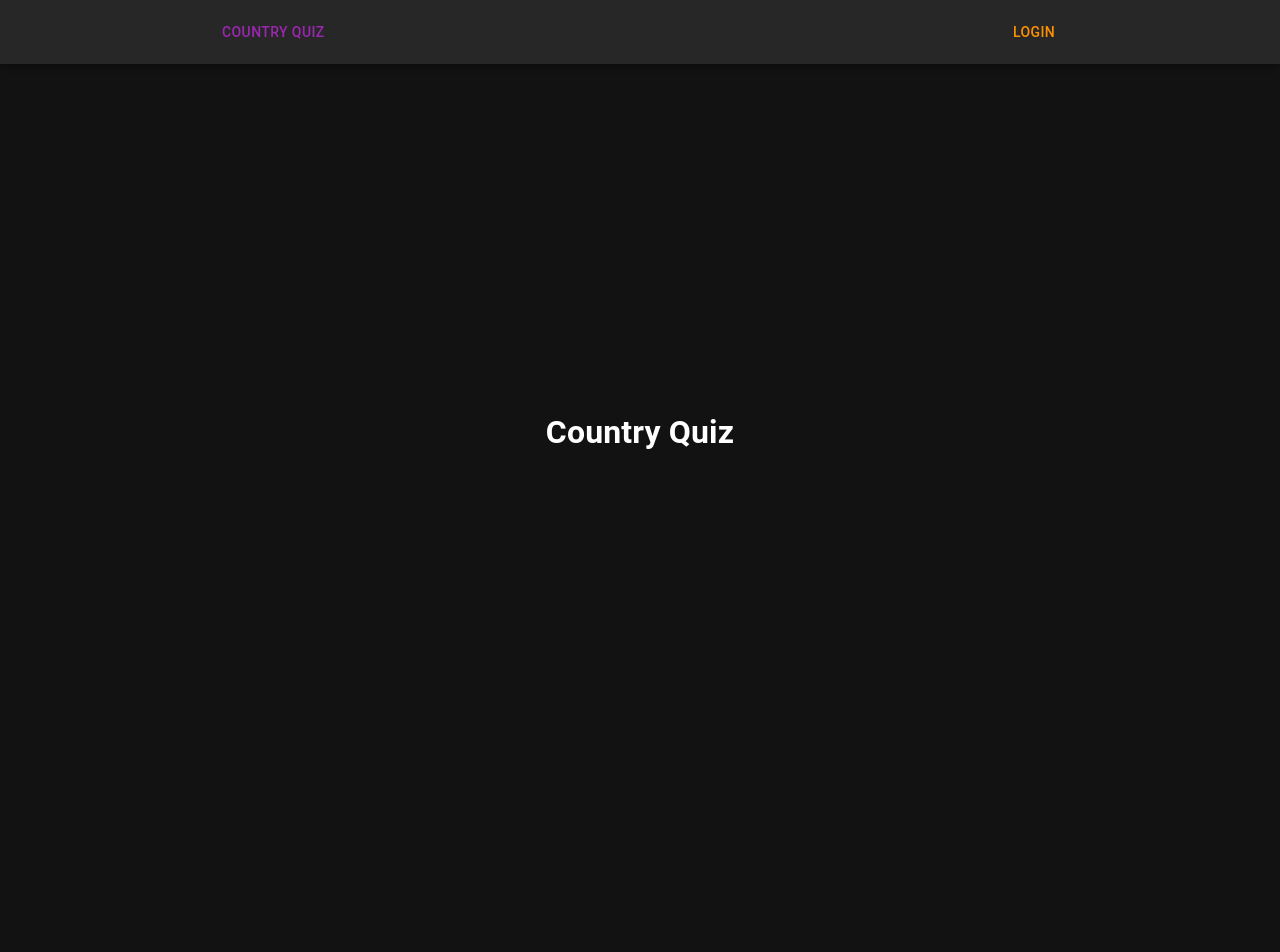
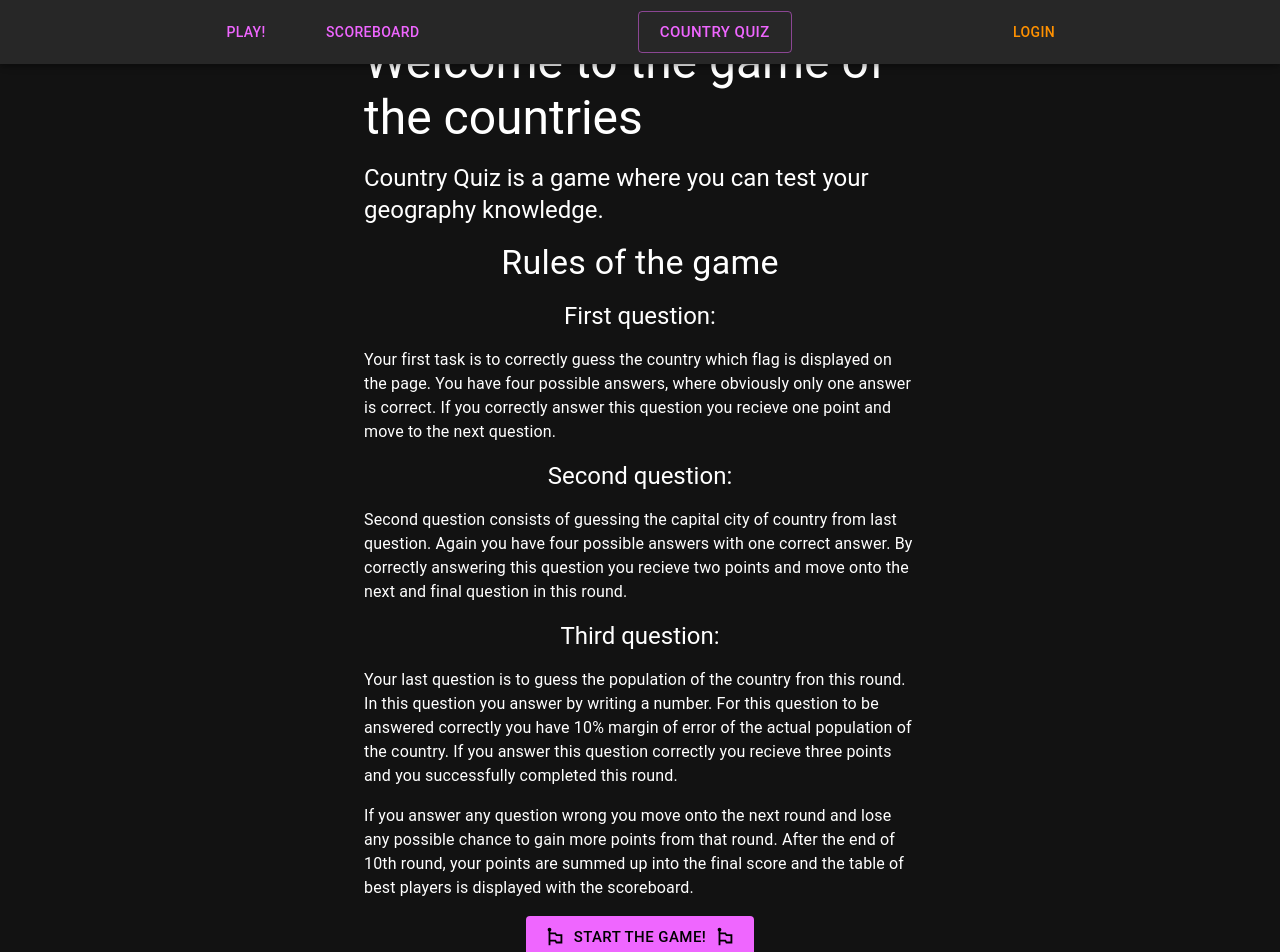
Before and after one commit to michalmokros/country-quiz, a React (Create React App) app: page / in a window 1280 px wide. Shown: the top 952 px of the page. Before the commit the page ends 800 px from the top, so only its background shows below. Built offline with nearby package versions, Linux system fonts and the light colour scheme; no server answers.

Commit message:
create and fill homepage and not found page, needs to finish styling

```diff
--- a/src/components/Layout.tsx
+++ b/src/components/Layout.tsx
@@ -14,7 +14,16 @@ const Layout: FC = ({ children }) => {
 			<AppBar position="fixed">
 				<Container maxWidth="md">
 					<Toolbar disableGutters sx={{ gap: 5 }}>
-						<Button component={Link} to="/">
+						<Button>Play!</Button>
+						<Button>Scoreboard</Button>
+						<Box sx={{ flexGrow: 1 }} />
+						<Button
+							component={Link}
+							to="/"
+							variant="outlined"
+							size="large"
+							sx={{ my: 'auto' }}
+						>
 							{t('country_quiz')}
 						</Button>
 						<Box sx={{ flexGrow: 1 }} />
--- a/src/components/Paths.tsx
+++ b/src/components/Paths.tsx
@@ -1,13 +1,21 @@
 import { Routes, Route } from 'react-router-dom';
 
+import useLoggedInUser from '../hooks/useLoggedInUser';
 import Home from '../pages/Home';
 import Login from '../pages/Login';
+import NotFound from '../pages/NotFound';
 
-const Paths = () => (
-	<Routes>
-		<Route path="/" element={<Home />} />
-		<Route path="/login" element={<Login />} />
-	</Routes>
-);
+const Paths = () => {
+	const user = useLoggedInUser();
+	const username = user?.email ? user.email.split('@')[0] : undefined;
+
+	return (
+		<Routes>
+			<Route path="/" element={<Home username={username} />} />
+			<Route path="/login" element={<Login />} />
+			<Route path="*" element={<NotFound />} />
+		</Routes>
+	);
+};
 
 export default Paths;
--- a/src/localization/en.ts
+++ b/src/localization/en.ts
@@ -7,5 +7,26 @@ export default {
 	password: 'Password',
 	sign_up: 'Sign up',
 	sign_in: 'Sign in',
-	logout: 'Log out'
+	logout: 'Log out',
+	not_found: 'Page Not Found',
+	welcome: 'Welcome to the game of the countries',
+	start_game: 'Start the game!',
+
+	pretext:
+		'Country Quiz is a game where you can test your geography knowledge.',
+	rules_title: 'Rules of the game',
+	rules_about:
+		'Game consists of 10 rounds, where each round is focused on one country and can include up to three questions. For every successfully answered question you recieve points and advance to the next question in the current round. Your points are summed up at the end of the game into the final score.',
+	rules_first_title: 'First question:',
+	rules_first:
+		'Your first task is to correctly guess the country which flag is displayed on the page. You have four possible answers, where obviously only one answer is correct. If you correctly answer this question you recieve one point and move to the next question.',
+	rules_second_title: 'Second question:',
+	rules_second:
+		'Second question consists of guessing the capital city of country from last question. Again you have four possible answers with one correct answer. By correctly answering this question you recieve two points and move onto the next and final question in this round.',
+	rules_third_title: 'Third question:',
+	rules_third:
+		'Your last question is to guess the population of the country fron this round. In this question you answer by writing a number. For this question to be answered correctly you have 10% margin of error of the actual population of the country. If you answer this question correctly you recieve three points and you successfully completed this round.',
+	rules_fourth:
+		'If you answer any question wrong you move onto the next round and lose any possible chance to gain more points from that round. After the end of 10th round, your points are summed up into the final score and the table of best players is displayed with the scoreboard.',
+	rules_final: 'Good luck in the game and have fun!'
 };
--- a/src/localization/sk.ts
+++ b/src/localization/sk.ts
@@ -1,5 +1,5 @@
 export default {
-	country_quiz: 'Štátny Kvíz',
+	country_quiz: 'Kvíz Krajín',
 	login: 'Prihlásenie',
 	required: 'Povinné',
 	unknown_error: 'Neznáma chyba',
@@ -7,5 +7,25 @@ export default {
 	password: 'Heslo',
 	sign_up: 'Zaregistrovať sa',
 	sign_in: 'Prihlásiť sa',
-	logout: 'Odhlásiť sa'
+	logout: 'Odhlásiť sa',
+	not_found: 'Stránka Nenájdená',
+	welcome: 'Vitaj v hre krajín',
+	start_game: 'Začať hru!',
+
+	pretext: 'Kvíz Krajín je hra kde môžeš odskúšať svoje geografické znalosti.',
+	rules_title: 'Pravidlá hry',
+	rules_about:
+		'Hra sa skladá z 10tich kôl, kde každé kolo je zamerané na nejakú krajinu a môže obsahovať až tri otázky. Za každú úspešne zodpovedanú otázku získavaš body a postupuješ na ďalšiu otázku v danom kole. Tvoje body sa ti na konci hry sčítajú do konečného herného skóre.',
+	rules_first_title: 'Prvá otázka:',
+	rules_first:
+		'Prvou úlohou je uhádnuť správne krajinu podľa vlajky ktoré je zobrazená. Máš štyri rôzne možnosti na odpoveď, samozrejme správna odpoveď je len jedna. Pokiaľ správne uhádneš túto otázku získavaš jeden bod a postupuješ na ďalšiu otázku.',
+	rules_second_title: 'Druhá otázka:',
+	rules_second:
+		'Druhá úloha sa skladá z uhádnutia hlavného mesta krajiny ktorej vlajku si práve uhádol. Opäť máš na odpoveď štyri možnosti z ktorých je taktiež samozrejme len jedna správna. Správnym zodpovedaním tejto otázky získavaš dva body a postupuješ na ďaľšiu, poslednú, otázku v danom kole.',
+	rules_third_title: 'Tretia otázka:',
+	rules_third:
+		'Poslednou úlohou v tomto kole je zodpovedanie otázky na počet obyvateľov danej krajiny. Tvojou odpoveďou je v tomto prípade číslo. Aby bola otázka správne zodpovedaná musíš trafiť počet obyvateľov danej krajiny s chybou najviac 10%. Pokiaľ odpovieš správne na túto otázku získavaš tri body a úspešne si dokončil toto kolo.',
+	rules_fourth:
+		'Pokiaľ nesprávne odpovieš na hociktorú otázku presúvaš sa automaticky do ďalšieho kola, a strácaš možnosť získať body za dané kolo. Po skončení desiateho kola sa tvoje získané body sčítajú do výsledného skóre a zobrazí sa tabuľka výsledkov v porovnaní s rebríčkom najlepších hráčov.',
+	rules_final: 'Veľa štastia v hre a zabav sa!'
 };
--- a/src/pages/Home.tsx
+++ b/src/pages/Home.tsx
@@ -1,9 +1,55 @@
+import { Box, Button, Typography } from '@mui/material';
+import EmojiFlagsIcon from '@mui/icons-material/EmojiFlags';
+import { Link } from 'react-router-dom';
+
+import usePageTitle from '../hooks/usePageTitle';
 import { useTranslation } from '../hooks/useTranslation';
 
-const Home = () => {
+type Props = {
+	username?: string | null;
+};
+
+const Home = ({ username }: Props) => {
 	const t = useTranslation();
+	usePageTitle(t('country_quiz'));
 
-	return <h1>{t('country_quiz')}</h1>;
+	return (
+		<>
+			<Box>
+				<Typography variant="h1" fontWeight="bold">
+					{t('country_quiz')}
+				</Typography>
+			</Box>
+			<Box>
+				<Typography variant="h3">
+					{t('welcome')}
+					{username ? `, ${username}` : ''}
+				</Typography>
+			</Box>
+
+			<Typography variant="h5">{t('pretext')}</Typography>
+			<Typography variant="h4">{t('rules_title')}</Typography>
+			<Typography variant="h5">{t('rules_first_title')}</Typography>
+			<Typography variant="body1">{t('rules_first')}</Typography>
+			<Typography variant="h5">{t('rules_second_title')}</Typography>
+			<Typography variant="body1">{t('rules_second')}</Typography>
+			<Typography variant="h5">{t('rules_third_title')}</Typography>
+			<Typography variant="body1">{t('rules_third')}</Typography>
+			<Typography variant="body1">{t('rules_fourth')}</Typography>
+
+			<Button
+				component={Link}
+				to="/play"
+				variant="contained"
+				size="large"
+				disableElevation
+				startIcon={<EmojiFlagsIcon />}
+				endIcon={<EmojiFlagsIcon />}
+			>
+				{t('start_game')}
+			</Button>
+		</>
+	);
 };
 
 export default Home;
--- /dev/null
+++ b/src/pages/NotFound.tsx
@@ -0,0 +1,21 @@
+import ErrorIcon from '@mui/icons-material/Error';
+import { Typography } from '@mui/material';
+
+import usePageTitle from '../hooks/usePageTitle';
+import { useTranslation } from '../hooks/useTranslation';
+
+const NotFound = () => {
+	const t = useTranslation();
+	usePageTitle(t('not_found'));
+
+	return (
+		<>
+			<ErrorIcon color="secondary" sx={{ fontSize: 150 }} />
+			<Typography color="secondary" variant="h2">
+				{t('not_found')}
+			</Typography>
+		</>
+	);
+};
+
+export default NotFound;
--- a/src/utils/theme.ts
+++ b/src/utils/theme.ts
@@ -3,9 +3,9 @@ import { createTheme } from '@mui/material';
 const theme = createTheme({
 	palette: {
 		primary: {
-			main: '#9c27b0',
+			main: '#ef66ff',
 			light: '#6d1b7b',
-			dark: '#af52bf',
+			dark: '#ef66ff',
 			contrastText: '#000'
 		},
 		secondary: {
```
